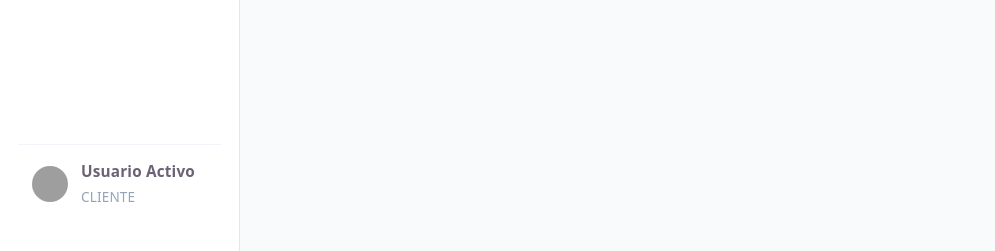
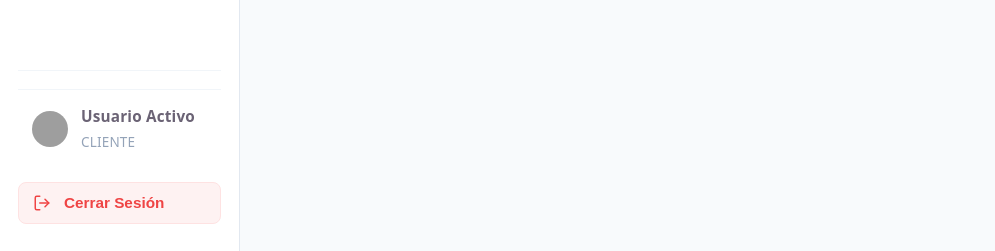
Before and after one commit to Luccianohihu/cloud-front, a React (Vite) app: page /catalogo in a window 1280 px wide. Shown: the part 549-800 px from the top of the page, without its empty margins (0-995 px from the left). Built offline with nearby package versions, Linux system fonts and the light colour scheme; no server answers; grey boxes are pictures that could not be loaded.

Commit message:
agrega logout y corrige errores con el service de ordenes

```diff
--- a/src/features/oredenes/OrderDashboard.tsx
+++ b/src/features/oredenes/OrderDashboard.tsx
@@ -53,7 +53,7 @@ export const OrdersDashboard: React.FC<OrdersDashboardProps> = ({
   const isCliente = roleString.includes("CLIENTE") && !isOperador && !isAdmin;
 
   const userId =
-    propUserId || contextUser?.username || contextUser?.id || "CLI-UNKNOWN";
+    propUserId || contextUser?.id || contextUser?.username || "CLI-UNKNOWN";
 
   const [orders, setOrders] = useState<Order[]>([]);
   const [loading, setLoading] = useState<boolean>(true);
--- a/src/features/oredenes/OrderService.ts
+++ b/src/features/oredenes/OrderService.ts
@@ -46,6 +46,12 @@ const extractData = async <T>(response: Response): Promise<T> => {
     );
   }
   const json = await response.json();
+
+  // Detecta si es una lista directa, un Spring Page ({ content: [] }) o un wrapper ({ data: [] })
+  if (Array.isArray(json)) return json as unknown as T;
+  if (Array.isArray(json.content)) return json.content as unknown as T;
+  if (Array.isArray(json.data)) return json.data as unknown as T;
+
   return (json.data !== undefined ? json.data : json) as T;
 };
 
@@ -75,9 +81,12 @@ const mapToFrontendOrder = (rawOrder: any): Order => {
 
 export const orderService = {
   getAllOrders: async (token?: string): Promise<Order[]> => {
-    const response = await fetch(BASE_URL, { headers: getHeaders(token) });
-    const rawList = await extractData<any[]>(response);
-    return rawList.map(mapToFrontendOrder);
+    const response = await fetch(`${BASE_URL}/all`, {
+      headers: getHeaders(token),
+    });
+    const rawList = await extractData<any>(response);
+    const list = Array.isArray(rawList) ? rawList : [];
+    return list.map(mapToFrontendOrder);
   },
 
   getOrdersByCustomer: async (
@@ -87,8 +96,9 @@ export const orderService = {
     const response = await fetch(`${BASE_URL}?customerId=${customerId}`, {
       headers: getHeaders(token),
     });
-    const rawList = await extractData<any[]>(response);
-    return rawList.map(mapToFrontendOrder);
+    const rawList = await extractData<any>(response);
+    const list = Array.isArray(rawList) ? rawList : [];
+    return list.map(mapToFrontendOrder);
   },
 
   getOrderById: async (orderId: string, token?: string): Promise<Order> => {
--- a/src/shared/ui/layout/sidebar/Sidebar.module.css
+++ b/src/shared/ui/layout/sidebar/Sidebar.module.css
@@ -104,3 +104,37 @@
   color: #94a3b8;
   margin: 0;
 }
+/* src/shared/ui/layout/Sidebar.module.css */
+
+.footerSection {
+  display: flex;
+  flex-direction: column;
+  gap: 0.75rem;
+  border-top: 1px solid #f1f5f9;
+  padding-top: 1rem;
+}
+
+.userDetails {
+  overflow: hidden;
+}
+
+.logoutButton {
+  display: flex;
+  align-items: center;
+  gap: 0.75rem;
+  padding: 0.6rem 0.75rem;
+  border-radius: 8px;
+  border: 1px solid #fee2e2;
+  background-color: #fef2f2;
+  color: #ef4444;
+  font-size: 0.85rem;
+  font-weight: 600;
+  cursor: pointer;
+  width: 100%;
+  transition: all 0.2s ease;
+}
+
+.logoutButton:hover {
+  background-color: #fee2e2;
+  color: #dc2626;
+}
--- a/src/shared/ui/layout/sidebar/Sidebar.tsx
+++ b/src/shared/ui/layout/sidebar/Sidebar.tsx
@@ -1,12 +1,12 @@
 // src/shared/ui/layout/Sidebar.tsx
 import React from "react";
 import { useLocation, useNavigate } from "react-router-dom";
-import { LayoutDashboard, ShoppingBag, Boxes } from "lucide-react";
+import { LayoutDashboard, ShoppingBag, Boxes, LogOut } from "lucide-react";
 import { useAuth } from "../../../../context/AuthContext";
 import styles from "./Sidebar.module.css";
 
 export const Sidebar: React.FC = () => {
-  const { user, role } = useAuth();
+  const { user, role, logout } = useAuth();
   const navigate = useNavigate();
   const location = useLocation();
 
@@ -15,6 +15,11 @@ export const Sidebar: React.FC = () => {
     { label: "Pedidos", path: "/orders", icon: ShoppingBag },
     { label: "Catálogo", path: "/catalogo", icon: Boxes },
   ];
+
+  const handleLogout = () => {
+    logout();
+    navigate("/", { replace: true });
+  };
 
   return (
     <aside className={styles.sidebar}>
@@ -46,19 +51,30 @@ export const Sidebar: React.FC = () => {
         </nav>
       </div>
 
+      <div className={styles.footerSection}>
         <div className={styles.userProfile}>
           <img
             src="https://images.unsplash.com/photo-1534528741775-53994a69daeb?w=100&q=80"
             alt="Usuario"
             className={styles.avatar}
           />
-        <div>
+          <div className={styles.userDetails}>
             <p className={styles.userName}>
               {user?.username || "Usuario Activo"}
             </p>
             <p className={styles.userRole}>{role || "CLIENTE"}</p>
           </div>
         </div>
+
+        <button
+          className={styles.logoutButton}
+          onClick={handleLogout}
+          title="Cerrar sesión"
+        >
+          <LogOut size={18} />
+          Cerrar Sesión
+        </button>
+      </div>
     </aside>
   );
 };
```
Lines whose indentation alone changed are shown as unchanged.
